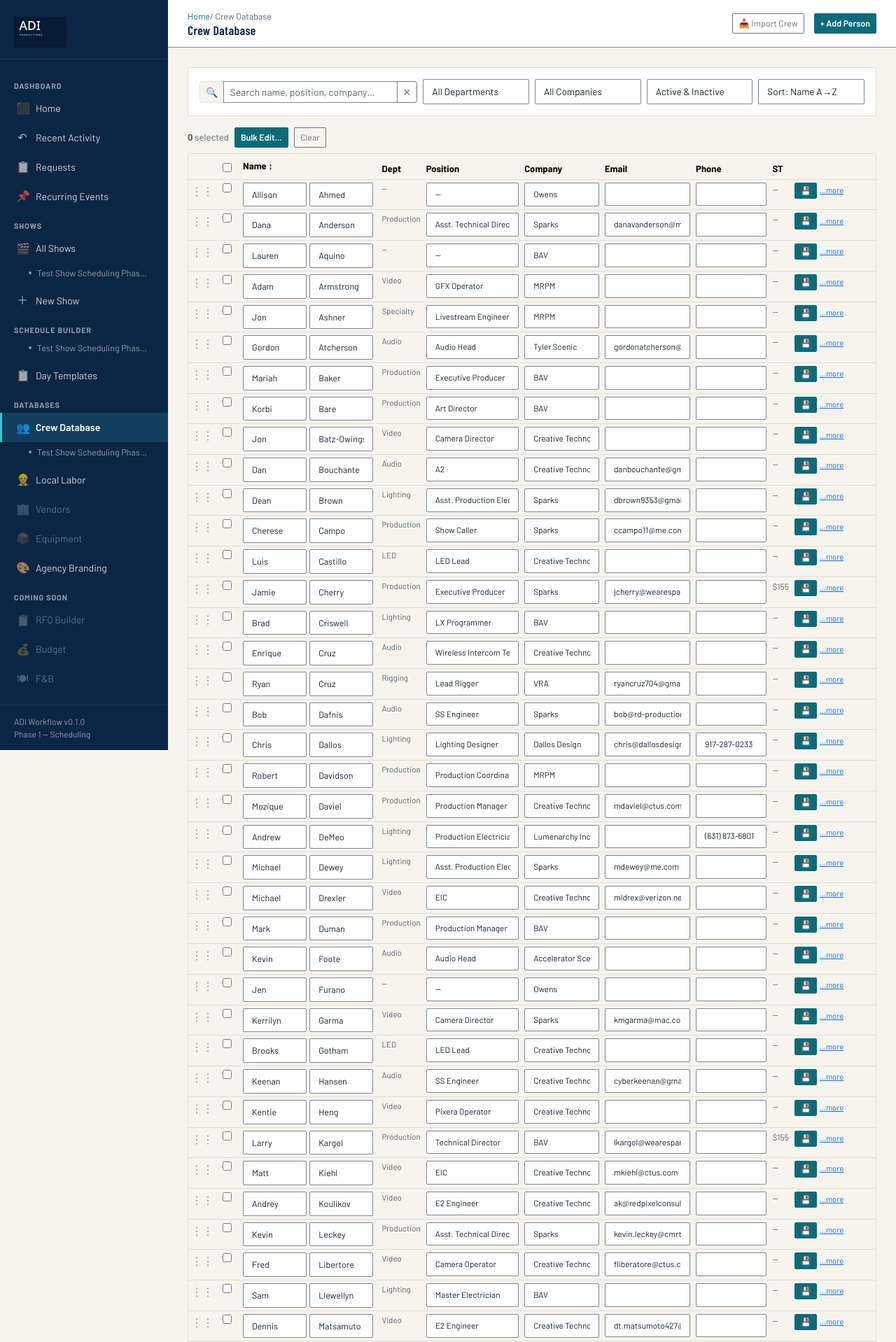
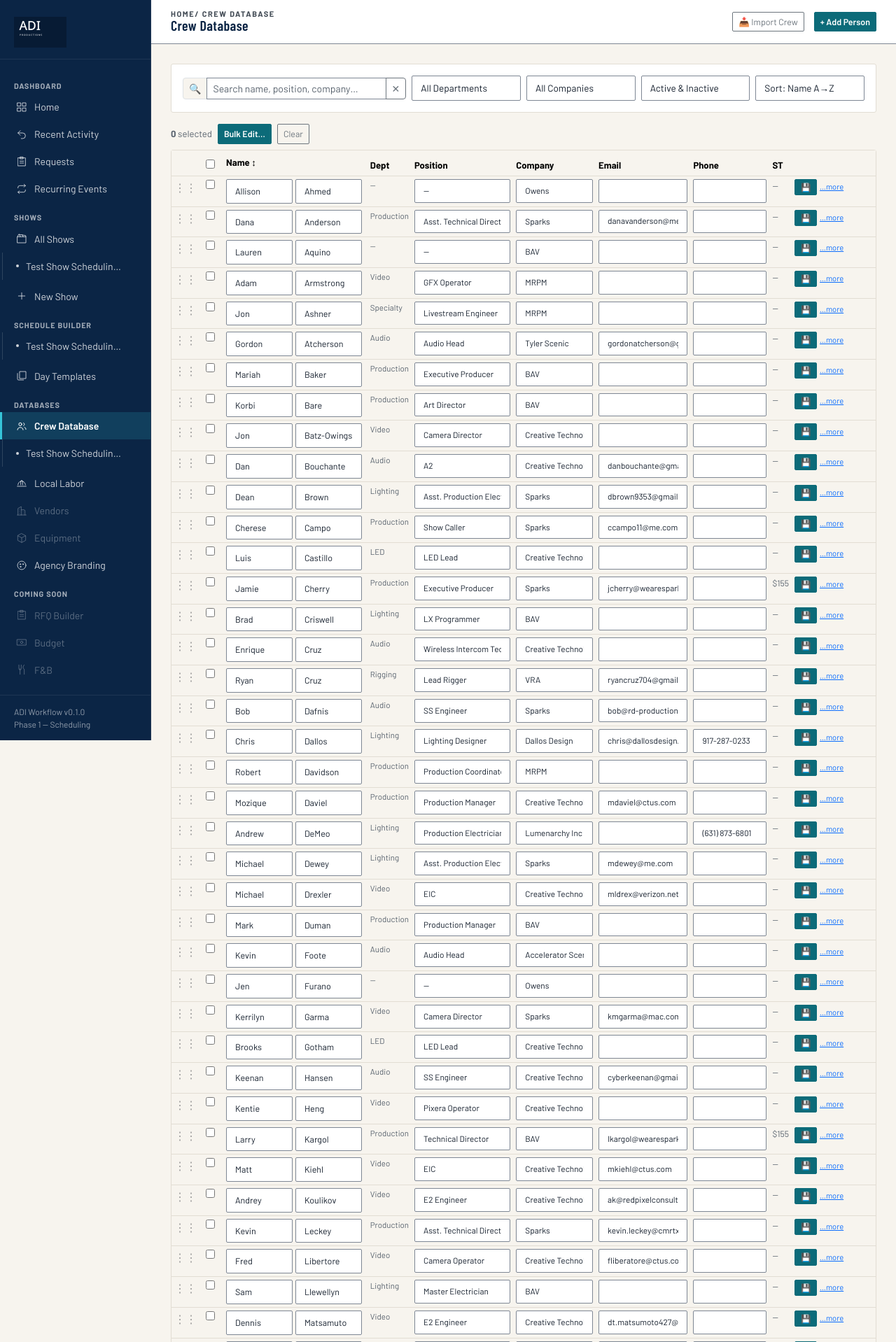
Before and after one commit to KillingTheMains/ADI-WORKFLOW, a Flask app: page /crew/ in a window 1280 px wide. Shown: the top 1918 px of the page at 70% size. Run offline with Flask 3, Linux system fonts and the light colour scheme; data comes from the database, SQL or seed files in the repository.

Commit message:
Sitting 2: the emoji are gone, and the sidebar gives 24px back
Interface Spec §05–§06. Fifteen nav glyphs become inline Lucide SVG at stroke
1.5, 16px, stroke="currentColor". The spec counted twelve; there are fifteen.

New templates/_icons.html holds one icon() macro with a branch per glyph.
Inlined rather than a sprite sheet or an icon font: no extra request, and no
dependence on a CDN on a laptop in a venue with bad wifi five minutes before
a crew call. Because stroke is currentColor, a nav item's icon tracks its own
hover and active state with no second rule and can never disagree with its
label.

Mapped by LABEL, not by glyph. 📋 appears three times pointing at three
different things — Requests, Day Templates, RFQ Builder — and each takes a
different icon (clipboard-list, copy, clipboard-list). A glyph-wise replace
would have given all three the same one. The script asserted exactly one
match per label before writing and would have aborted otherwise.

⠿ IS DELIBERATELY NOT CONVERTED. The braille drag handle is a texture rather
than a picture, it prints, and its hitbox is tuned in style.css with
!important to beat an inline opacity. §05 says keep it; _icons.html says so
again at the top, because it is exactly the kind of thing someone tidies up
later without knowing why it was left.

The sidebar goes 240 → 216px with #main-content's margin tracking it, and
gains a hairline column rule instead of a shadow. That is 24px back to the
timeline, which is where the 40-row calls are.

Two things found while doing it, neither cosmetic:

- The per-show sub-links carried onmouseover/onmouseout handlers setting
  rgba(47,128,237,.1) — the LEGACY blue. It survived f00eb13 because it was
  written as a literal inside JavaScript, so nothing looking for CSS colours
  ever found it. Now .sidebar-show-link in style.css, which also means
  keyboard users get the hover treatment the mouse always had.
- The breadcrumb was 0.78rem at --adi-muted, near enough the title's size and
  weight that the top bar read as two competing labels. Now 11px caps at
  --adi-mineral-dk (9:1) over the 20px condensed title — a location and a
  heading, not two headings.

Sidebar section labels 55% → 62% white (6.7:1). Show sub-lists hang off a 1px
inset stem so a long list reads as one group.

Suite 720 passed, 2 xfailed.

Co-Authored-By: Claude Opus 5 <noreply@anthropic.com>
Claude-Session: https://claude.ai/code/session_01JoFNG41QhLa4FVjMMjv8TN

```diff
--- a/static/css/style.css
+++ b/static/css/style.css
@@ -143,7 +143,11 @@ h1, h2, h3, h4, h5, h6,
 
 /* ── Sidebar nav ─────────────────────────────────────────────────────────── */
 #sidebar {
-  width: 240px;
+  /* 240 → 216. 24px back to the timeline, which is where the 40-row calls
+     are. The column rule below replaces a shadow that was doing nothing a
+     hairline cannot do. */
+  width: 216px;
+  border-right: 1px solid rgba(255,255,255,0.10);
   min-height: 100vh;
   background: var(--adi-dark);
   position: fixed;
@@ -188,7 +192,7 @@ h1, h2, h3, h4, h5, h6,
   font-weight: 700;
   letter-spacing: 0.08em;
   text-transform: uppercase;
-  color: rgba(255,255,255,0.55);   /* was .35 — 3.08:1 FAIL, now 5.58:1 */
+  color: rgba(255,255,255,0.62);   /* .35 was 3.08:1 FAIL; .62 is 6.7:1 */
   margin-top: 8px;
 }
 
@@ -212,11 +216,48 @@ h1, h2, h3, h4, h5, h6,
   text-decoration: none;
 }
 
+/* The icon is an inline SVG now, not a character, so it needs a flex box
+   rather than a text box. currentColor means it tracks hover and active on
+   its own — no second rule, and it can never disagree with its label. */
 #sidebar nav a .nav-icon {
-  width: 18px;
-  text-align: center;
-  font-size: 1rem;
-  opacity: 0.8;
+  width: 16px;
+  height: 16px;
+  display: inline-flex;
+  align-items: center;
+  justify-content: center;
+  flex-shrink: 0;
+  opacity: 0.9;
+}
+#sidebar nav a:hover .nav-icon,
+#sidebar nav a.active .nav-icon { opacity: 1; }
+
+/* Show sub-lists hang off a 1px stem so a long list reads as one group
+   rather than as loose links. Was an inline style plus two JS handlers. */
+.sidebar-show-link {
+  display: flex;
+  align-items: center;
+  gap: 8px;
+  padding: 5px 20px 5px 34px;
+  font-size: 13px;
+  color: rgba(255,255,255,0.62);   /* 62% — §06 */
+  text-decoration: none;
+  border-left: 3px solid transparent;
+  box-shadow: inset 1px 0 0 rgba(255,255,255,0.14);   /* the stem */
+  transition: color .15s, background .15s;
+}
+.sidebar-show-link:hover,
+.sidebar-show-link:focus-visible {
+  color: #fff;
+  background: rgba(53,196,216,0.16);
+  text-decoration: none;
+}
+.sidebar-show-link .show-dot {
+  width: 4px; height: 4px; border-radius: 50%;
+  background: currentColor; display: inline-block; flex-shrink: 0;
+}
+.sidebar-show-link .show-name {
+  white-space: nowrap; overflow: hidden; text-overflow: ellipsis;
+  max-width: 140px;
 }
 
 #sidebar .sidebar-footer {
@@ -235,7 +276,7 @@ h1, h2, h3, h4, h5, h6,
 
 /* ── Main content ────────────────────────────────────────────────────────── */
 #main-content {
-  margin-left: 240px;
+  margin-left: 216px;   /* must track #sidebar's width */
   min-height: 100vh;
 }
 
@@ -252,17 +293,27 @@ h1, h2, h3, h4, h5, h6,
   z-index: 50;
 }
 
+/* A two-line block: breadcrumb in 11px caps OVER a 20px condensed title. The
+   breadcrumb used to be the same weight and nearly the same size as the
+   title, so the top bar read as two competing labels rather than as a
+   location and a heading. */
 .top-bar .page-title {
-  font-size: 1.1rem;
+  font-size: 20px;
   font-weight: 600;
+  line-height: 1.15;
   color: var(--adi-dark);
 }
 
 .top-bar .breadcrumb {
-  font-size: 0.78rem;
-  color: var(--adi-muted);
-  margin: 0;
+  font-size: 11px;
+  font-weight: 700;
+  letter-spacing: .14em;
+  text-transform: uppercase;
+  color: var(--adi-mineral-dk);   /* 9:1 — was --adi-muted at 11px */
+  margin: 0 0 2px;
+  line-height: 1;
 }
+.top-bar .breadcrumb a { color: inherit; }
 
 .page-body {
   padding: 28px;
--- /dev/null
+++ b/templates/_icons.html
@@ -0,0 +1,76 @@
+{# ── Line icons ────────────────────────────────────────────────────────────
+   Interface Spec Rev 1 §05. Lucide (lucide.dev, ISC licence), stroke 1.5,
+   16px default, stroke="currentColor" so an icon tracks its own link's hover
+   and active state without a second rule.
+
+   Inlined rather than loaded: no sprite sheet, no icon font, no extra request,
+   and — the reason that actually matters here — no dependence on a CDN on a
+   laptop in a venue with bad wifi five minutes before a crew call.
+
+   Emoji were the thing this replaces. They render differently on every OS,
+   they print as blobs or as nothing at all, and there is no way to make them
+   agree with the palette.
+
+   ⠿ IS NOT IN HERE, DELIBERATELY. The braille drag handle stays a character:
+   it is a texture rather than a picture, it prints, and its hitbox is tuned in
+   style.css with !important to beat the inline opacity. Do not "finish the
+   job" by converting it.
+
+   Usage:  {% import '_icons.html' as ico %}   then   {{ ico.icon('users') }}
+#}
+
+{% macro icon(name, size=16, cls='') -%}
+<svg class="ico {{ cls }}" width="{{ size }}" height="{{ size }}" viewBox="0 0 24 24"
+     fill="none" stroke="currentColor" stroke-width="1.5"
+     stroke-linecap="round" stroke-linejoin="round"
+     aria-hidden="true" focusable="false"
+     style="flex-shrink:0;vertical-align:-.15em;">
+{%- if name == 'layout-grid' -%}
+<rect x="3" y="3" width="7" height="7"></rect><rect x="14" y="3" width="7" height="7"></rect><rect x="14" y="14" width="7" height="7"></rect><rect x="3" y="14" width="7" height="7"></rect>
+{%- elif name == 'undo-2' -%}
+<path d="M9 14 4 9l5-5"></path><path d="M4 9h10a6 6 0 0 1 0 12h-3"></path>
+{%- elif name == 'clipboard-list' -%}
+<rect x="4" y="4" width="16" height="17"></rect><path d="M9 2h6v4H9z"></path><path d="M8 11h8M8 15h8"></path>
+{%- elif name == 'repeat' -%}
+<path d="M17 2l3 3-3 3"></path><path d="M20 5H8a4 4 0 0 0-4 4v1"></path><path d="M7 22l-3-3 3-3"></path><path d="M4 19h12a4 4 0 0 0 4-4v-1"></path>
+{%- elif name == 'clapperboard' -%}
+<rect x="3" y="8" width="18" height="13"></rect><path d="M3 8l2.5-5 15 2.5L21 8"></path><path d="M9 8 7 3M15 8l-2-4.5"></path>
+{%- elif name == 'plus' -%}
+<path d="M12 5v14M5 12h14"></path>
+{%- elif name == 'copy' -%}
+<rect x="8" y="3" width="13" height="15"></rect><path d="M16 21H5a2 2 0 0 1-2-2V7"></path>
+{%- elif name == 'users' -%}
+<circle cx="9" cy="8" r="3.2"></circle><path d="M3 20c0-3.2 2.7-5.2 6-5.2s6 2 6 5.2"></path><path d="M16 5.2A3.2 3.2 0 0 1 16 11"></path><path d="M18 14.4c1.9.7 3 2.3 3 4.6"></path>
+{%- elif name == 'hard-hat' -%}
+<path d="M4 15a8 8 0 0 1 16 0"></path><path d="M10 15V7.5a2 2 0 0 1 4 0V15"></path><path d="M2.5 18h19"></path>
+{%- elif name == 'clock' -%}
+<circle cx="12" cy="12" r="9"></circle><path d="M12 7v5l3.5 2"></path>
+{%- elif name == 'flag' -%}
+<path d="M5 21V4"></path><path d="M5 4h13l-2.5 4.5L18 13H5"></path>
+{%- elif name == 'cup-soda' -%}
+<path d="M6 3h12l-1.2 15.2a3 3 0 0 1-3 2.8h-3.6a3 3 0 0 1-3-2.8z"></path><path d="M6.5 9h11"></path><path d="M14 3l1.5-1.5"></path>
+{%- elif name == 'coffee' -%}
+<path d="M4 8h12v5a5 5 0 0 1-5 5H9a5 5 0 0 1-5-5z"></path><path d="M16 9h2.5a2.5 2.5 0 0 1 0 5H16"></path><path d="M4 21h13"></path>
+{%- elif name == 'alert-triangle' -%}
+<path d="M12 3l9 16H3z"></path><path d="M12 9v5M12 16.5v.5"></path>
+{%- elif name == 'check' -%}
+<path d="M4 12.5 9 17.5 20 6.5"></path>
+{%- elif name == 'palette' -%}
+<circle cx="12" cy="12" r="9"></circle><circle cx="9" cy="9.5" r="1"></circle><circle cx="15" cy="9.5" r="1"></circle><circle cx="9.5" cy="15" r="1"></circle>
+{#- The five below are not drawn in §05's plate, which specifies them by
+    lucide name only. Same family, same 1.5 stroke, same 24-unit box. -#}
+{%- elif name == 'building-2' -%}
+<path d="M4 21V7l7-4v18"></path><path d="M11 10h6a2 2 0 0 1 2 2v9"></path><path d="M7 9v.01M7 13v.01M7 17v.01M15 14v.01M15 18v.01"></path><path d="M2.5 21h19"></path>
+{%- elif name == 'package' -%}
+<path d="M12 2.5 20.5 7v10L12 21.5 3.5 17V7z"></path><path d="M3.5 7 12 11.5 20.5 7"></path><path d="M12 11.5v10"></path>
+{%- elif name == 'utensils' -%}
+<path d="M6 2v8a2.5 2.5 0 0 0 5 0V2"></path><path d="M8.5 10v12"></path><path d="M17.5 2c-1.7 1.2-2.5 3.2-2.5 5.5 0 1.9.7 3 2.5 3.5V22"></path>
+{%- elif name == 'play' -%}
+<path d="M7 4.5 19 12 7 19.5z"></path>
+{%- elif name == 'banknote' -%}
+<rect x="2.5" y="6" width="19" height="12"></rect><circle cx="12" cy="12" r="2.5"></circle><path d="M6 10v.01M18 14v.01"></path>
+{%- else -%}
+{#- An unknown name draws nothing rather than a broken glyph. -#}
+{%- endif -%}
+</svg>
+{%- endmacro %}
--- a/templates/base.html
+++ b/templates/base.html
@@ -32,18 +33,16 @@
   {% if all_shows %}
   <div style="padding:0 0 4px 0;">
     {% for s in all_shows %}
+    {# Was an inline style plus two onmouseover/onmouseout handlers that set
+       rgba(47,128,237,.1) — the LEGACY blue. It survived f00eb13 because it
+       was written as a literal inside JavaScript rather than as a token, so
+       nothing looking for CSS colours ever found it. All of it now lives in
+       .sidebar-show-link in style.css: the palette cannot drift again, and
+       keyboard focus gets the same treatment the mouse always had. #}
     <a href="{{ url_for(endpoint, show_id=s.id) }}"
-       style="padding:5px 20px 5px 38px;font-size:.78rem;color:rgba(255,255,255,.55);
-              display:flex;align-items:center;gap:8px;border-left:3px solid transparent;
-              transition:all .15s;text-decoration:none;"
-       class="sidebar-show-link {% if request.endpoint == endpoint and request.view_args and request.view_args.get('show_id') == s.id %}sidebar-show-active{% endif %}"
-       onmouseover="this.style.color='#fff';this.style.background='rgba(47,128,237,.1)'"
-       onmouseout="this.style.color='rgba(255,255,255,.55)';this.style.background=''">
-      <span style="width:4px;height:4px;border-radius:50%;background:currentColor;
-                   display:inline-block;flex-shrink:0;"></span>
-      <span style="white-space:nowrap;overflow:hidden;text-overflow:ellipsis;max-width:160px;">
-        {{ s.name }}
-      </span>
+       class="sidebar-show-link {% if request.endpoint == endpoint and request.view_args and request.view_args.get('show_id') == s.id %}sidebar-show-active{% endif %}">
+      <span class="show-dot"></span>
+      <span class="show-name">{{ s.name }}</span>
     </a>
     {% endfor %}
   </div>
```
Also changed, not shown: other parts of templates/base.html (+16 -15 lines).
